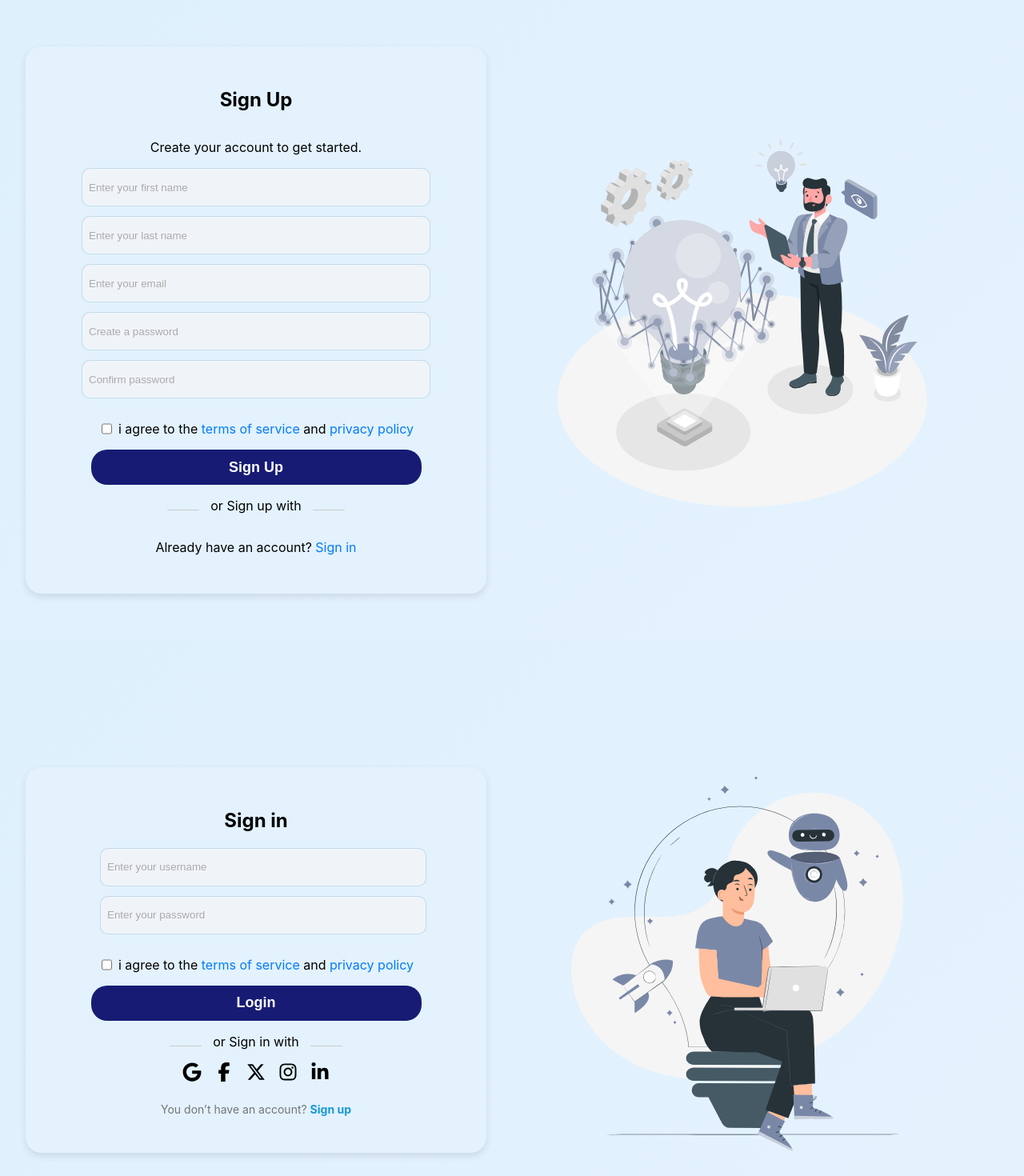
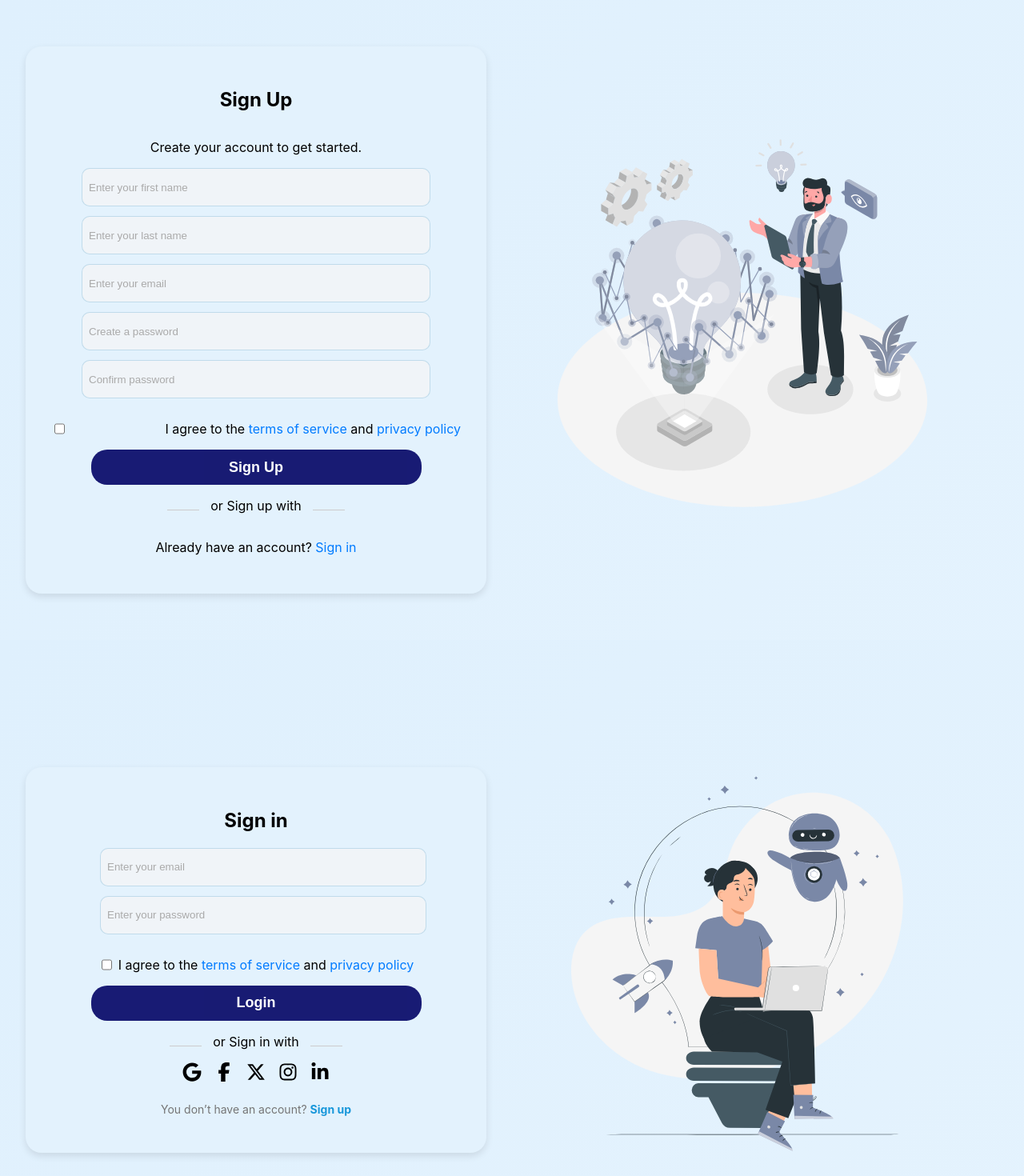
Before and after one commit to aggressiveidea/PFE-PROJECT, a React (Create React App) app: page / in a window 1280 px wide. Shown: the top 1470 px of the page at 80% size. Built offline with nearby package versions, Linux system fonts and the light colour scheme.

Commit message:
signup logic

```diff
--- a/src/App.css
+++ b/src/App.css
@@ -141,9 +141,9 @@ a:hover {
   text-decoration: underline;
 }
 .animated-video {
-  width: 100%; /* Adjust size to fit */
+  width: 100%;
   height: auto;
-  border-radius: 12px; /* Rounded corners */
+  border-radius: 12px;
   box-shadow: 0px 4px 10px rgba(0, 0, 0, 0.1);
 }
 
@@ -151,3 +151,41 @@ a:hover {
   opacity: 0.8;
   transition: opacity 0.3s ease-in-out;
 }
+.alert-overlay {
+  position: fixed;
+  top: 0;
+  left: 0;
+  width: 100%;
+  height: 100%;
+  background: rgba(0, 0, 0, 0.5);
+  display: flex;
+  justify-content: center;
+  align-items: center;
+}
+
+.alert-box {
+  background: white;
+  padding: 20px;
+  border-radius: 10px;
+  text-align: center;
+  width: 300px;
+  box-shadow: 0px 4px 10px rgba(0, 0, 0, 0.2);
+}
+
+.alert-box p {
+  margin-bottom: 10px;
+}
+
+.alert-box button {
+  background: #ff4d4d;
+  color: white;
+  border: none;
+  padding: 10px 20px;
+  cursor: pointer;
+  border-radius: 5px;
+  font-size: 14px;
+}
+
+.alert-box button:hover {
+  background: #d43f3f;
+}
--- /dev/null
+++ b/src/components/alertBox.jsx
@@ -0,0 +1,17 @@
+import React from "react";
+
+const AlertBox = ({ message, onClose }) => {
+    if(!message) {
+        return null;
+    }
+  return (
+    <div className="alert-overlay">
+      <div className="alert-box">
+        <p>{message}</p>
+        <button onClick={onClose}>OK</button>
+      </div>
+    </div>
+  );
+};
+
+export default AlertBox;
--- a/src/components/forSignup/InputFeild.jsx
+++ b/src/components/forSignup/InputFeild.jsx
@@ -1,9 +1,17 @@
-import React from 'react'
+import React from 'react';
 
-function InputFeild({ placeholder }) {
+function InputField({ name, placeholder, type, value, onChange }) {
   return (
-    <input className='logininput' type="text"  placeholder={placeholder} />
-  )
+    <input
+
+      className='logininput'
+      type={type}
+      name={name}
+      placeholder={placeholder}
+      value={value}
+      onChange={onChange}
+    />
+  );
 }
 
-export default InputFeild
+export default InputField;
--- a/src/components/forSignup/checkBox.jsx
+++ b/src/components/forSignup/checkBox.jsx
@@ -1,12 +1,21 @@
-import React from 'react'
+import React from 'react';
 
-function checkBox() {
+function CheckBox({ name, checked, onChange }) {
   return (
     <div className='container'>
-        <input type="checkbox" name="" id="" className='check' />
-        <p className='textcheck'>i agree to the <a className='link' href="#">terms of service</a> and <a href="#" className='link'>privacy policy</a></p>
+      <input
+        type="checkbox"
+        name={name}
+        id={name}
+        className='check'
+        checked={checked}
+        onChange={onChange}
+      />
+      <p className='textcheck'>
+        I agree to the <a className='link' href="#">terms of service</a> and <a href="#" className='link'>privacy policy</a>
+      </p>
     </div>
-  )
+  );
 }
 
-export default checkBox
+export default CheckBox;
--- a/src/views/Signin.jsx
+++ b/src/views/Signin.jsx
@@ -12,7 +12,7 @@ function Signup() {
       <div className="left">
         <h2>Sign in</h2>
         <div className="input-container">
-        <InputFeild placeholder="Enter your username" className="usernameInput" />
+        <InputFeild placeholder="Enter your email" className="usernameInput" type="email" />
         <InputFeild placeholder="Enter your password" type="password" />
 
         </div>
--- a/src/views/Signup.jsx
+++ b/src/views/Signup.jsx
@@ -1,30 +1,127 @@
-import React from "react";
+import React, { useState } from "react";
 import Button from "../components/forSignup/Button";
 import InputField from "../components/forSignup/InputFeild";
 import CheckBox from "../components/forSignup/checkBox";
-import SocialSignUp from "../components/forSignup/SocialMedia";
 import image from "../assets/Visionary technology-amico (1).svg";
 import "../App.css";
+import AlertBox from "../components/alertBox";
+function Signup() {
+  const [formData, setformData] = useState({
+    firstName: "",
+    lastName: "",
+    email: "",
+    password: "",
+    passwordConfirmed: "",
+    boxchecked: false,
+  });
+ const [alertMessage, SetallertMessage] = useState("")
+  const handleChange = (e) => {
+    const { name, type, checked, value } = e.target;
+    setformData((prev) => ({
+      ...prev,
+      [name]: type === "checkbox" ? checked : value,
+    }));
+  };
 
-function Signup() {
+  const handleSubmit = (e) => {
+    e.preventDefault();
+    if(
+        !formData.firstName.trim() ||
+        !formData.lastName.trim() ||
+        !formData.email.trim()||
+        !formData.password.trim()||
+        !formData.passwordConfirmed.trim()
+    ){
+        SetallertMessage("All feilds are required");
+        return;
+    }
+
+    if (formData.password.trim() === "" || formData.passwordConfirmed.trim() === "") {
+        SetallertMessage("Password fields cannot be empty");
+      return;
+    }
+
+    if (formData.password !== formData.passwordConfirmed) {
+        SetallertMessage("Passwords do not match!");
+      return;
+    }
+
+    if (!formData.boxchecked) {
+        SetallertMessage("You must agree to the Terms & Conditions to sign up.");
+      return;
+    }
+    //hna instead we will send les infos ll backend inshallah and store em f la base de donnée
+    console.log("Form submitted successfully:", formData);
+
+    setformData({
+      firstName: "",
+      lastName: "",
+      email: "",
+      password: "",
+      passwordConfirmed: "",
+      boxchecked: false,
+    });
+  };
+
   return (
     <div className="signUp">
+        <AlertBox message={alertMessage} onClose={() => SetallertMessage("")}></AlertBox>
       <div className="left">
         <h2>Sign Up</h2>
         <p>Create your account to get started.</p>
-        <div className="input-container">
-          <InputField placeholder="Enter your first name" />
-          <InputField placeholder="Enter your last name" />
-          <InputField placeholder="Enter your email" type="email" />
-          <InputField placeholder="Create a password" type="password" />
-          <InputField placeholder="Confirm password" type="password" />
-        </div>
-        <CheckBox label="I agree to the Terms & Conditions" />
-        <Button text="Sign Up" />
+
+        <form onSubmit={handleSubmit}>
+          <div className="input-container">
+            <InputField
+              placeholder="Enter your first name"
+              name="firstName"
+              value={formData.firstName}
+              onChange={handleChange}
+            />
+            <InputField
+              placeholder="Enter your last name"
+              name="lastName"
+              value={formData.lastName}
+              onChange={handleChange}
+            />
+            <InputField
+              placeholder="Enter your email"
+              type="email"
+              name="email"
+              value={formData.email}
+              onChange={handleChange}
+            />
+            <InputField
+              placeholder="Create a password"
+              type="password"
+              name="password"
+              value={formData.password}
+              onChange={handleChange}
+            />
+            <InputField
+              placeholder="Confirm password"
+              type="password"
+              name="passwordConfirmed"
+              value={formData.passwordConfirmed}
+              onChange={handleChange}
+            />
+          </div>
+
+          <CheckBox
+            label="I agree to the Terms & Conditions"
+            name="boxchecked"
+            checked={formData.boxchecked}
+            onChange={handleChange}
+          />
+
+          <Button text="Sign Up" type="submit" />
+        </form>
+
         <p className="or-text">
           <span className="line"></span> or Sign up with{" "}
           <span className="line"></span>
         </p>
+
         <p className="signin-link">
           Already have an account? <a href="/signin">Sign in</a>
         </p>
```
